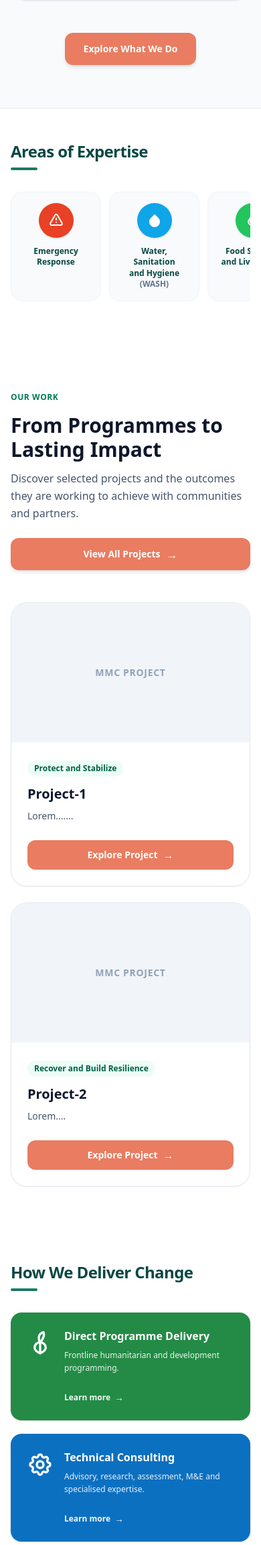
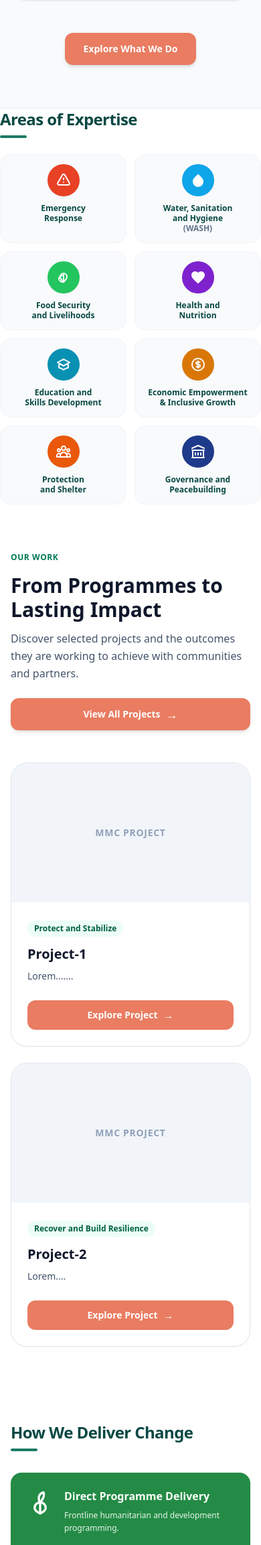
Before and after one commit to yousuf812/mmc_website, a Django app: page / in a window 390 px wide. Shown: the part 4138-6444 px from the top of the page at 67% size. Run offline with Django 5.2, Linux system fonts and the light colour scheme; data comes from the database, SQL or seed files in the repository; data that the repository does not hold is empty.

Commit message:
responsive done

```diff
--- a/templates/home.html
+++ b/templates/home.html
@@ -426,115 +426,117 @@
     </div>
 </section>
 
-<!-- Areas of Expertise Section (Strictly Horizontal) -->
-<section class="bg-white py-12 sm:py-16 lg:py-20">
-    <div class="mx-auto w-full max-w-[1680px] px-4 sm:px-6 lg:px-8">
+<!-- area of experties -->
 
 <!-- Section Header -->
-        <div class="mb-8">
+    <div class="mb-6 sm:mb-8 md:mb-10">
         <h2 class="text-2xl font-bold tracking-tight text-[#084843] sm:text-3xl">
             Areas of Expertise
         </h2>
         <div class="mt-2 h-1 w-10 rounded-full bg-[#1b7a66]"></div>
     </div>
 
-        <!-- 8 Horizontal Cards Container -->
-        <div class="flex items-stretch gap-3 overflow-x-auto pb-4 xl:gap-4 xl:overflow-visible xl:pb-0" style="scrollbar-width: none;">
+    <!-- 8 Responsive Cards:
+         - Mobile (< 640px): 2 columns grid
+         - Tablet (sm >= 640px): 4 columns grid
+         - Desktop (xl >= 1280px): 8 columns horizontal grid (all in one line)
+    -->
+    <div class="grid grid-cols-2 gap-3 sm:grid-cols-4 sm:gap-4 xl:grid-cols-8 xl:gap-3 2xl:gap-4">
 
         <!-- 1. Emergency Response -->
-            <a href="#" class="group flex flex-1 min-w-[135px] flex-col items-center justify-start rounded-2xl bg-[#f8fafc] p-4 text-center transition-all duration-200 hover:-translate-y-1 hover:bg-white hover:shadow-md border border-slate-100">
-                <div class="flex h-13 w-13 shrink-0 items-center justify-center rounded-full bg-[#e84125] text-white shadow-sm transition-transform duration-200 group-hover:scale-105">
+        <a href="#" class="group flex flex-col items-center justify-start rounded-2xl border border-slate-100 bg-[#f8fafc] p-3.5 sm:p-4 text-center transition-all duration-200 hover:-translate-y-1 hover:border-slate-200 hover:bg-white hover:shadow-md">
+            <div class="flex h-12 w-12 sm:h-13 sm:w-13 shrink-0 items-center justify-center rounded-full bg-[#e84125] text-white shadow-xs transition-transform duration-200 group-hover:scale-105">
                 <svg class="h-6 w-6" fill="none" viewBox="0 0 24 24" stroke="currentColor" stroke-width="2">
                     <path stroke-linecap="round" stroke-linejoin="round" d="M12 9v2m0 4h.01m-6.938 4h13.856c1.54 0 2.502-1.667 1.732-3L13.732 4c-.77-1.333-2.694-1.333-3.464 0L3.34 16c-.77 1.333.192 3 1.732 3z"/>
                 </svg>
             </div>
-                <h3 class="mt-3 text-xs font-bold leading-snug text-[#084843] group-hover:text-[#1b7a66]">
+            <h3 class="mt-2.5 sm:mt-3 text-xs font-bold leading-tight sm:leading-snug text-[#084843] group-hover:text-[#1b7a66]">
                 Emergency<br>Response
             </h3>
         </a>
 
         <!-- 2. Water, Sanitation and Hygiene (WASH) -->
-            <a href="#" class="group flex flex-1 min-w-[135px] flex-col items-center justify-start rounded-2xl bg-[#f8fafc] p-4 text-center transition-all duration-200 hover:-translate-y-1 hover:bg-white hover:shadow-md border border-slate-100">
-                <div class="flex h-13 w-13 shrink-0 items-center justify-center rounded-full bg-[#0ea5e9] text-white shadow-sm transition-transform duration-200 group-hover:scale-105">
+        <a href="#" class="group flex flex-col items-center justify-start rounded-2xl border border-slate-100 bg-[#f8fafc] p-3.5 sm:p-4 text-center transition-all duration-200 hover:-translate-y-1 hover:border-slate-200 hover:bg-white hover:shadow-md">
+            <div class="flex h-12 w-12 sm:h-13 sm:w-13 shrink-0 items-center justify-center rounded-full bg-[#0ea5e9] text-white shadow-xs transition-transform duration-200 group-hover:scale-105">
                 <svg class="h-6 w-6 fill-current" viewBox="0 0 24 24">
                     <path d="M12 2.69l5.66 5.66a8 8 0 1 1-11.31 0z"/>
                 </svg>
             </div>
-                <h3 class="mt-3 text-xs font-bold leading-snug text-[#084843] group-hover:text-[#1b7a66]">
+            <h3 class="mt-2.5 sm:mt-3 text-xs font-bold leading-tight sm:leading-snug text-[#084843] group-hover:text-[#1b7a66]">
                 Water, Sanitation<br>and Hygiene<br><span class="font-semibold text-slate-500">(WASH)</span>
             </h3>
         </a>
 
         <!-- 3. Food Security and Livelihoods -->
-            <a href="#" class="group flex flex-1 min-w-[135px] flex-col items-center justify-start rounded-2xl bg-[#f8fafc] p-4 text-center transition-all duration-200 hover:-translate-y-1 hover:bg-white hover:shadow-md border border-slate-100">
-                <div class="flex h-13 w-13 shrink-0 items-center justify-center rounded-full bg-[#22c55e] text-white shadow-sm transition-transform duration-200 group-hover:scale-105">
+        <a href="#" class="group flex flex-col items-center justify-start rounded-2xl border border-slate-100 bg-[#f8fafc] p-3.5 sm:p-4 text-center transition-all duration-200 hover:-translate-y-1 hover:border-slate-200 hover:bg-white hover:shadow-md">
+            <div class="flex h-12 w-12 sm:h-13 sm:w-13 shrink-0 items-center justify-center rounded-full bg-[#22c55e] text-white shadow-xs transition-transform duration-200 group-hover:scale-105">
                 <svg class="h-6 w-6" fill="none" viewBox="0 0 24 24" stroke="currentColor" stroke-width="2">
                     <path stroke-linecap="round" stroke-linejoin="round" d="M12 19V6m0 0a5 5 0 0 0-5 5c0 3 5 8 5 8s5-5 5-8a5 5 0 0 0-5-5z"/>
                     <path stroke-linecap="round" stroke-linejoin="round" d="M12 19c-4 0-7-2-7-5 0-3 3-5 7-5"/>
                 </svg>
             </div>
-                <h3 class="mt-3 text-xs font-bold leading-snug text-[#084843] group-hover:text-[#1b7a66]">
+            <h3 class="mt-2.5 sm:mt-3 text-xs font-bold leading-tight sm:leading-snug text-[#084843] group-hover:text-[#1b7a66]">
                 Food Security<br>and Livelihoods
             </h3>
         </a>
 
         <!-- 4. Health and Nutrition -->
-            <a href="#" class="group flex flex-1 min-w-[135px] flex-col items-center justify-start rounded-2xl bg-[#f8fafc] p-4 text-center transition-all duration-200 hover:-translate-y-1 hover:bg-white hover:shadow-md border border-slate-100">
-                <div class="flex h-13 w-13 shrink-0 items-center justify-center rounded-full bg-[#7e22ce] text-white shadow-sm transition-transform duration-200 group-hover:scale-105">
+        <a href="#" class="group flex flex-col items-center justify-start rounded-2xl border border-slate-100 bg-[#f8fafc] p-3.5 sm:p-4 text-center transition-all duration-200 hover:-translate-y-1 hover:border-slate-200 hover:bg-white hover:shadow-md">
+            <div class="flex h-12 w-12 sm:h-13 sm:w-13 shrink-0 items-center justify-center rounded-full bg-[#7e22ce] text-white shadow-xs transition-transform duration-200 group-hover:scale-105">
                 <svg class="h-6 w-6 fill-current" viewBox="0 0 24 24">
                     <path d="M12 21.35l-1.45-1.32C5.4 15.36 2 12.28 2 8.5 2 5.42 4.42 3 7.5 3c1.74 0 3.41.81 4.5 2.09C13.09 3.81 14.76 3 16.5 3 19.58 3 22 5.42 22 8.5c0 3.78-3.4 6.86-8.55 11.54L12 21.35z"/>
                 </svg>
             </div>
-                <h3 class="mt-3 text-xs font-bold leading-snug text-[#084843] group-hover:text-[#1b7a66]">
+            <h3 class="mt-2.5 sm:mt-3 text-xs font-bold leading-tight sm:leading-snug text-[#084843] group-hover:text-[#1b7a66]">
                 Health and<br>Nutrition
             </h3>
         </a>
 
         <!-- 5. Education and Skills Development -->
-            <a href="#" class="group flex flex-1 min-w-[135px] flex-col items-center justify-start rounded-2xl bg-[#f8fafc] p-4 text-center transition-all duration-200 hover:-translate-y-1 hover:bg-white hover:shadow-md border border-slate-100">
-                <div class="flex h-13 w-13 shrink-0 items-center justify-center rounded-full bg-[#0891b2] text-white shadow-sm transition-transform duration-200 group-hover:scale-105">
+        <a href="#" class="group flex flex-col items-center justify-start rounded-2xl border border-slate-100 bg-[#f8fafc] p-3.5 sm:p-4 text-center transition-all duration-200 hover:-translate-y-1 hover:border-slate-200 hover:bg-white hover:shadow-md">
+            <div class="flex h-12 w-12 sm:h-13 sm:w-13 shrink-0 items-center justify-center rounded-full bg-[#0891b2] text-white shadow-xs transition-transform duration-200 group-hover:scale-105">
                 <svg class="h-6 w-6" fill="none" viewBox="0 0 24 24" stroke="currentColor" stroke-width="2">
                     <path stroke-linecap="round" stroke-linejoin="round" d="M12 14l9-5-9-5-9 5 9 5z"/>
                     <path stroke-linecap="round" stroke-linejoin="round" d="M12 14l6.16-3.422a12.083 12.083 0 01.665 6.479A11.952 11.952 0 0012 20.055a11.952 11.952 0 00-6.824-2.998 12.078 12.078 0 01.665-6.479L12 14z"/>
                 </svg>
             </div>
-                <h3 class="mt-3 text-xs font-bold leading-snug text-[#084843] group-hover:text-[#1b7a66]">
+            <h3 class="mt-2.5 sm:mt-3 text-xs font-bold leading-tight sm:leading-snug text-[#084843] group-hover:text-[#1b7a66]">
                 Education and<br>Skills Development
             </h3>
         </a>
 
         <!-- 6. Economic Empowerment & Inclusive Growth -->
-            <a href="#" class="group flex flex-1 min-w-[135px] flex-col items-center justify-start rounded-2xl bg-[#f8fafc] p-4 text-center transition-all duration-200 hover:-translate-y-1 hover:bg-white hover:shadow-md border border-slate-100">
-                <div class="flex h-13 w-13 shrink-0 items-center justify-center rounded-full bg-[#d97706] text-white shadow-sm transition-transform duration-200 group-hover:scale-105">
+        <a href="#" class="group flex flex-col items-center justify-start rounded-2xl border border-slate-100 bg-[#f8fafc] p-3.5 sm:p-4 text-center transition-all duration-200 hover:-translate-y-1 hover:border-slate-200 hover:bg-white hover:shadow-md">
+            <div class="flex h-12 w-12 sm:h-13 sm:w-13 shrink-0 items-center justify-center rounded-full bg-[#d97706] text-white shadow-xs transition-transform duration-200 group-hover:scale-105">
                 <svg class="h-6 w-6" fill="none" viewBox="0 0 24 24" stroke="currentColor" stroke-width="2">
                     <path stroke-linecap="round" stroke-linejoin="round" d="M12 8c-1.657 0-3 .895-3 2s1.343 2 3 2 3 .895 3 2-1.343 2-3 2m0-8c1.11 0 2.08.402 2.599 1M12 8V7m0 1v8m0 0v1m0-1c-1.11 0-2.08-.402-2.599-1M21 12a9 9 0 11-18 0 9 9 0 0118 0z"/>
                 </svg>
             </div>
-                <h3 class="mt-3 text-xs font-bold leading-snug text-[#084843] group-hover:text-[#1b7a66]">
+            <h3 class="mt-2.5 sm:mt-3 text-xs font-bold leading-tight sm:leading-snug text-[#084843] group-hover:text-[#1b7a66]">
                 Economic Empowerment<br>&amp; Inclusive Growth
             </h3>
         </a>
 
         <!-- 7. Protection and Shelter -->
-            <a href="#" class="group flex flex-1 min-w-[135px] flex-col items-center justify-start rounded-2xl bg-[#f8fafc] p-4 text-center transition-all duration-200 hover:-translate-y-1 hover:bg-white hover:shadow-md border border-slate-100">
-                <div class="flex h-13 w-13 shrink-0 items-center justify-center rounded-full bg-[#ea580c] text-white shadow-sm transition-transform duration-200 group-hover:scale-105">
+        <a href="#" class="group flex flex-col items-center justify-start rounded-2xl border border-slate-100 bg-[#f8fafc] p-3.5 sm:p-4 text-center transition-all duration-200 hover:-translate-y-1 hover:border-slate-200 hover:bg-white hover:shadow-md">
+            <div class="flex h-12 w-12 sm:h-13 sm:w-13 shrink-0 items-center justify-center rounded-full bg-[#ea580c] text-white shadow-xs transition-transform duration-200 group-hover:scale-105">
                 <svg class="h-6 w-6" fill="none" viewBox="0 0 24 24" stroke="currentColor" stroke-width="2">
                     <path stroke-linecap="round" stroke-linejoin="round" d="M17 20h5v-2a3 3 0 00-5.356-1.857M17 20H7m10 0v-2c0-.656-.126-1.283-.356-1.857M7 20H2v-2a3 3 0 015.356-1.857M7 20v-2c0-.656.126-1.283.356-1.857m0 0a5.002 5.002 0 019.288 0M15 7a3 3 0 11-6 0 3 3 0 016 0zm6 3a2 2 0 11-4 0 2 2 0 014 0zM7 10a2 2 0 11-4 0 2 2 0 014 0z"/>
                 </svg>
             </div>
-                <h3 class="mt-3 text-xs font-bold leading-snug text-[#084843] group-hover:text-[#1b7a66]">
+            <h3 class="mt-2.5 sm:mt-3 text-xs font-bold leading-tight sm:leading-snug text-[#084843] group-hover:text-[#1b7a66]">
                 Protection<br>and Shelter
             </h3>
         </a>
 
         <!-- 8. Governance and Peacebuilding -->
-            <a href="#" class="group flex flex-1 min-w-[135px] flex-col items-center justify-start rounded-2xl bg-[#f8fafc] p-4 text-center transition-all duration-200 hover:-translate-y-1 hover:bg-white hover:shadow-md border border-slate-100">
-                <div class="flex h-13 w-13 shrink-0 items-center justify-center rounded-full bg-[#1e3a8a] text-white shadow-sm transition-transform duration-200 group-hover:scale-105">
+        <a href="#" class="group flex flex-col items-center justify-start rounded-2xl border border-slate-100 bg-[#f8fafc] p-3.5 sm:p-4 text-center transition-all duration-200 hover:-translate-y-1 hover:border-slate-200 hover:bg-white hover:shadow-md">
+            <div class="flex h-12 w-12 sm:h-13 sm:w-13 shrink-0 items-center justify-center rounded-full bg-[#1e3a8a] text-white shadow-xs transition-transform duration-200 group-hover:scale-105">
                 <svg class="h-6 w-6" fill="none" viewBox="0 0 24 24" stroke="currentColor" stroke-width="2">
                     <path stroke-linecap="round" stroke-linejoin="round" d="M8 14v3m4-3v3m4-3v3M3 21h18M3 10h18M3 7l9-4 9 4M4 10h16v11H4V10z"/>
                 </svg>
             </div>
-                <h3 class="mt-3 text-xs font-bold leading-snug text-[#084843] group-hover:text-[#1b7a66]">
+            <h3 class="mt-2.5 sm:mt-3 text-xs font-bold leading-tight sm:leading-snug text-[#084843] group-hover:text-[#1b7a66]">
                 Governance and<br>Peacebuilding
             </h3>
         </a>
@@ -542,7 +544,6 @@
     </div>
 
 </div>
-</section>
 
 {# --- Featured Projects --- #}
 <section class="bg-white py-16 sm:py-20 lg:py-24">
```
Also changed, not shown: static/css/output.css. Lines whose indentation alone changed are shown as unchanged.
